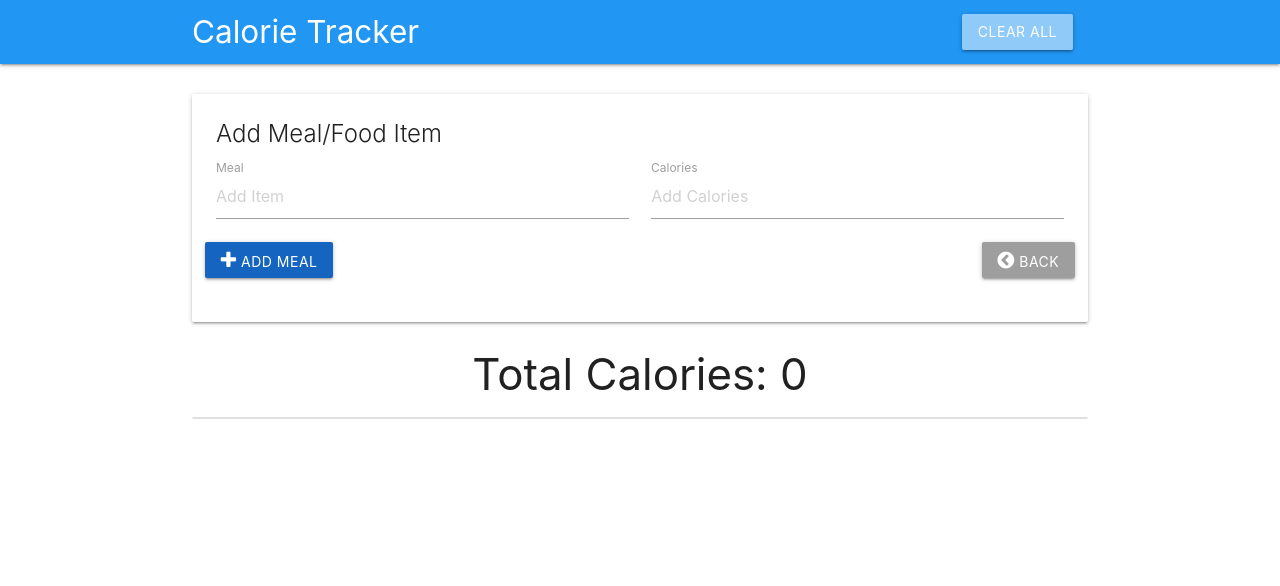
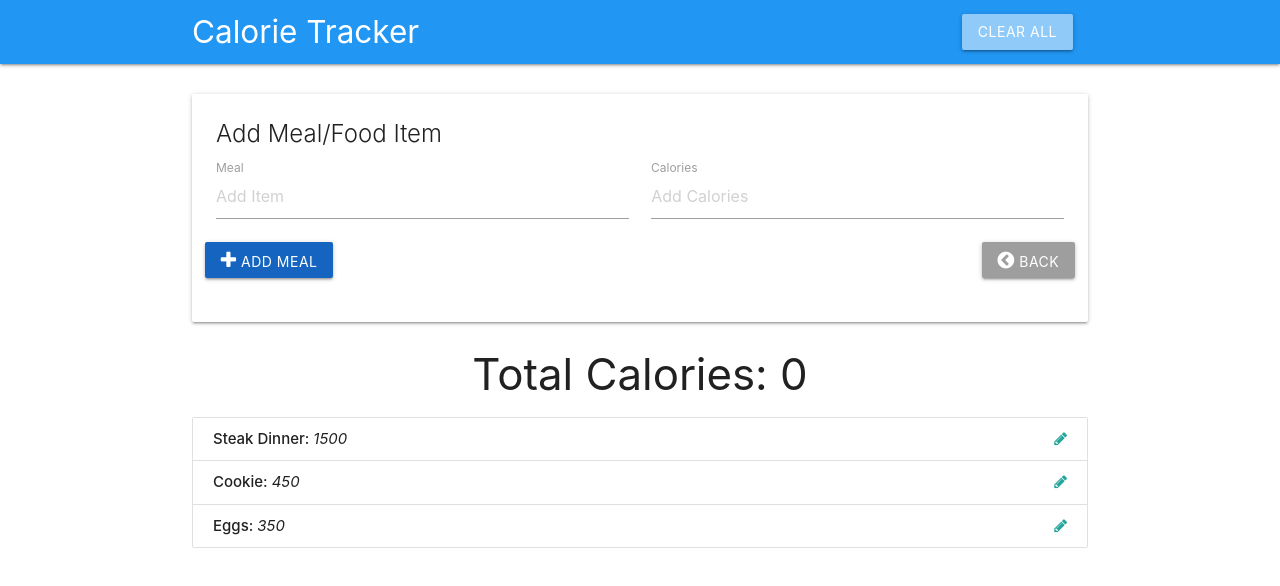
Before and after one commit to xpyrosh/calorietracker, a plain HTML site: page index.html in a window 1280 px wide. Drawn offline with nearby package versions, Linux system fonts and the light colour scheme.

Commit message:
UI controller creates HTML to populate a list of items

```diff
--- a/app.js
+++ b/app.js
@@ -26,6 +26,9 @@ const ItemCtrl = (function(){
 
     // public methods
     return{
+        getItems: function(){
+            return data.items;
+        },
         logData: function(){
             return data;
         }
@@ -35,10 +38,27 @@ const ItemCtrl = (function(){
 
 // UI CONTROLLER
 const UICtrl = (function(){
+    // All UI Vars for easy changes
+    const UISelectors = {
+        itemList: '#item-list'
+    }
 
     // public methods
     return {
+        populateItemList: function(items){
+            let html = '';
+            // Create HTML for each item
+            items.forEach(function(item){
+                html += `
+                <li class="collection-item" id="item-${item.id}">
+                <strong>${item.name}: </strong> <em>${item.calories}</em>
+                <a href="#" class="secondary-content"><i class="edit-item fa fa-pencil"></i></a>
+                </li>`;
+            });
 
+            // Insert list items
+            document.querySelector(UISelectors.itemList).innerHTML = html;
+        }
     }
 })();
 
@@ -48,7 +68,12 @@ const App = (function(ItemCtrl, UICtrl){
     // Returning from module makes public
     return {
         init: function() {
-            console.log('Init app')
+
+            // Fetch Items from data structure
+            const items = ItemCtrl.getItems();
+
+            // Populate List with Items
+            UICtrl.populateItemList(items);
         }
     }
 
```
Also changed, not shown: index.html (+3 -3 lines).
